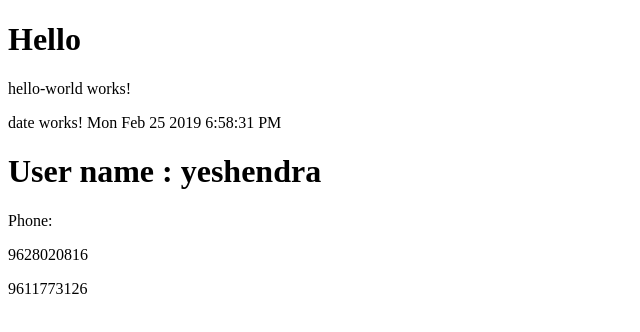
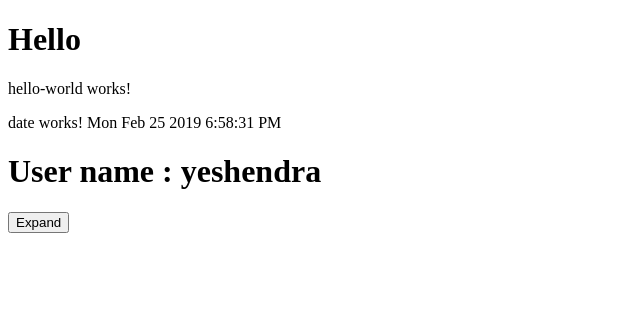
Before and after one commit to 28yashverma/Angular6_Tutorials, an Angular app: page / in a window 1280 px wide. Shown: the top 332 px of the page, without its empty margins (0-640 px from the left). Built offline with nearby package versions, Linux system fonts and the light colour scheme.

Commit message:
Event handling

```diff
--- a/src/app/address-card/address-card.component.html
+++ b/src/app/address-card/address-card.component.html
@@ -1,7 +1,10 @@
 <div>
   <h1>User name : {{user.name}}</h1>
+  <button (click)="toggleCollapse()">{{buttonText}}</button>
+  <div *ngIf="isCollapsed">
   <div *ngIf="user.phone.length">
     <p>Phone: </p>
     <p *ngFor="let item of user.phone">{{item}}</p>
   </div>
+  </div>
 </div>
--- a/src/app/address-card/address-card.component.ts
+++ b/src/app/address-card/address-card.component.ts
@@ -9,6 +9,8 @@ import { User } from './user.model';
 export class AddressCardComponent implements OnInit {
 
   @Input('user') user: User;
+  isCollapsed: Boolean = false;
+  buttonText: string = 'Expand';
   constructor() {
    }
 
@@ -22,4 +24,13 @@ export class AddressCardComponent implements OnInit {
     // };
   }
 
+  toggleCollapse() {
+    this.isCollapsed = !this.isCollapsed;
+    if (this.isCollapsed === false) {
+      this.buttonText = 'Expand';
+    } else {
+      this.buttonText = 'Collapse';
+    }
+  }
+
 }
```
